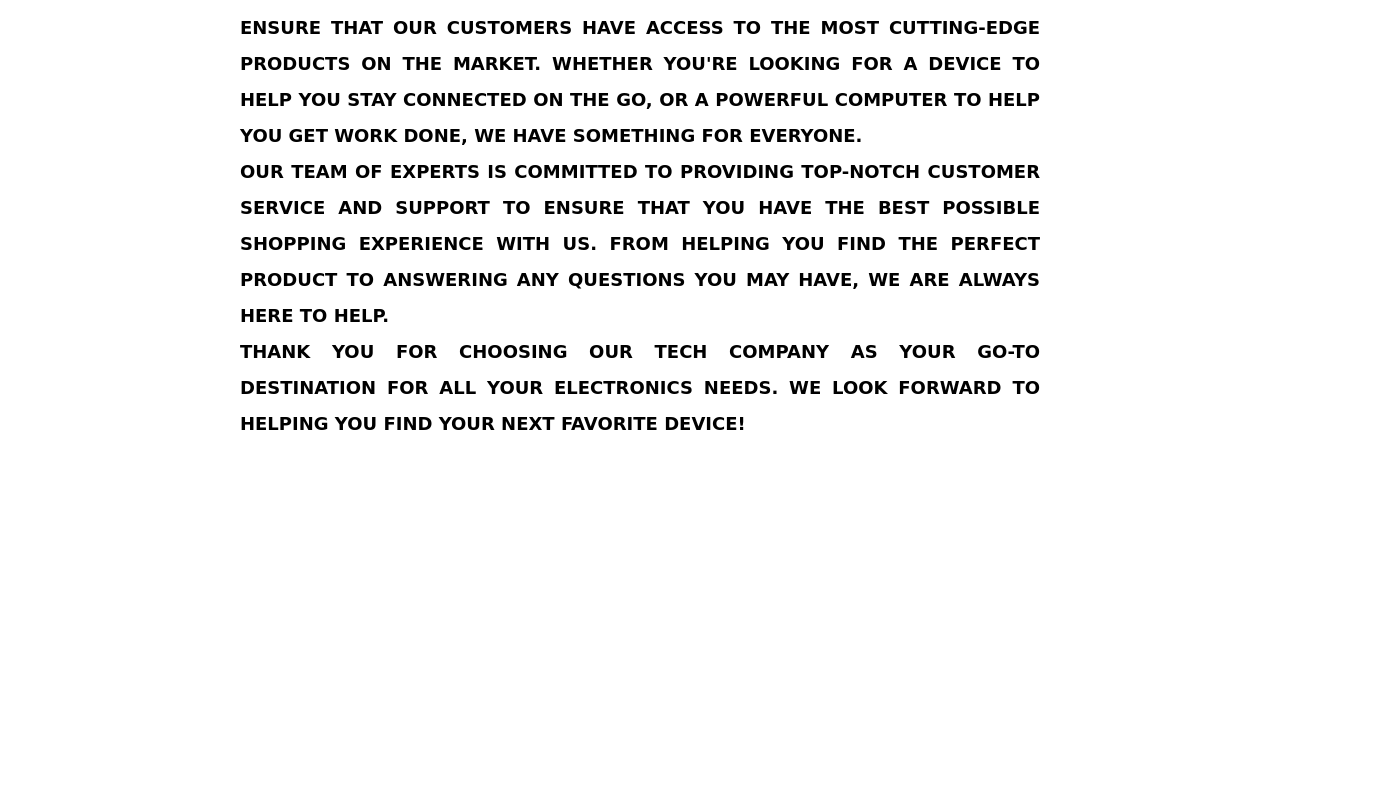
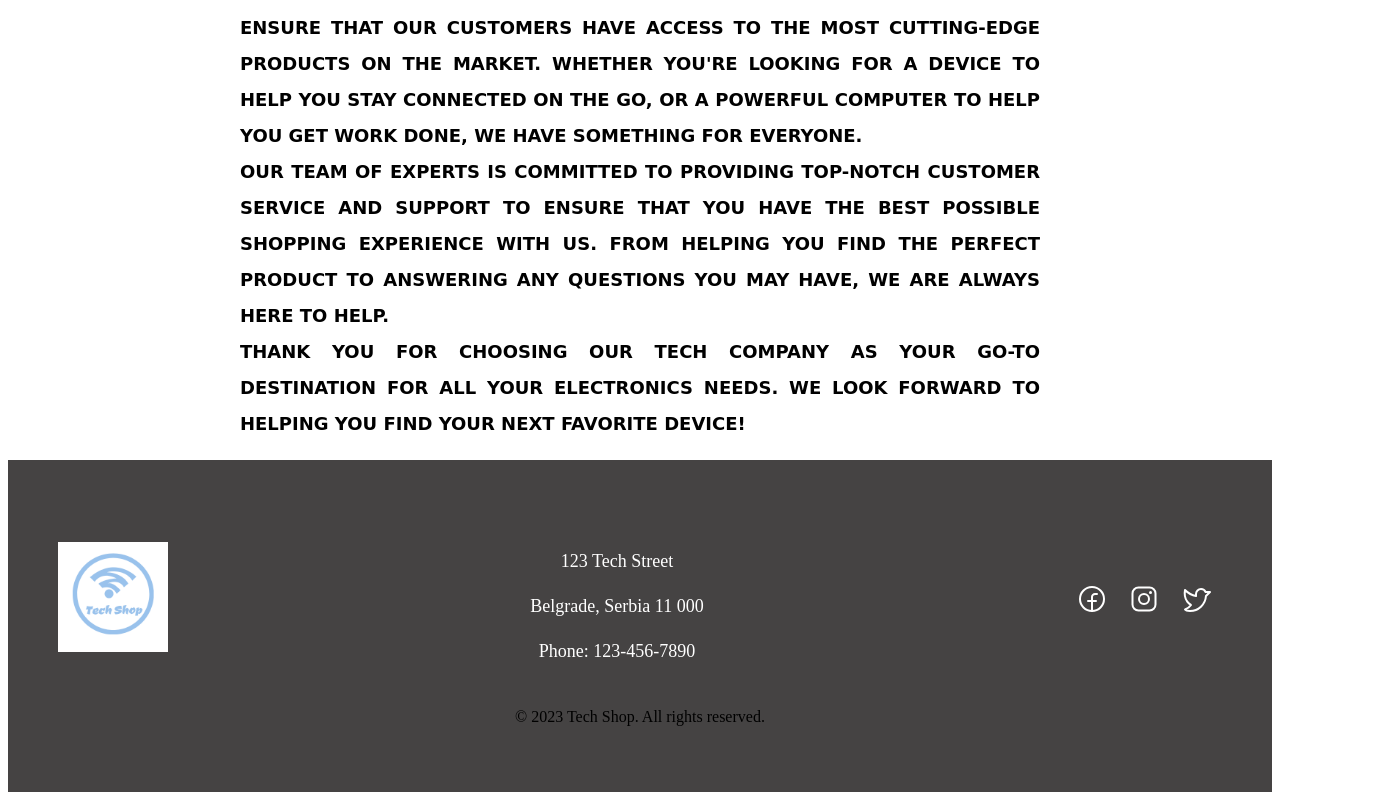
Before and after one commit to boksii17/react, a React (Create React App) app: page /about in a window 1280 px wide. Shown: the part 429-1229 px from the top of the page, 1392 px wide, since content can reach past the window. Before the commit the page ends 889 px from the top, so only its background shows below. Built offline with nearby package versions, Linux system fonts and the light colour scheme.

Commit message:
dodat footer

```diff
--- a/src/App.js
+++ b/src/App.js
@@ -5,6 +5,7 @@ import { Shop } from './pages/shop/shop';
 import { Cart } from './pages/cart/cart';
 import { ShopContextProvider } from './context/shop-context';
 import { About } from './pages/about/about';
+import { Footer } from './components/footer';
 
 
 function App() {
@@ -18,8 +19,10 @@ function App() {
             <Route path="/cart" element = {<Cart />} />
             <Route path ="about" element= {<About />} />
          </Routes>
+          <Footer> Footer </Footer>
         </Router>
-      </ShopContextProvider>
+        </ShopContextProvider>
+
     </div>
 
   );
--- /dev/null
+++ b/src/components/footer.jsx
@@ -0,0 +1,38 @@
+import React from 'react'
+import "../css/footer.css"
+import logo from "../pictures/logo.png";
+import { Link } from 'react-router-dom';
+import { FacebookLogo } from 'phosphor-react';
+import { InstagramLogo } from 'phosphor-react';
+import { TwitterLogo } from 'phosphor-react';
+
+
+export const Footer = () => {
+  return (
+    <footer className="footer">
+    <div className="footer__container">
+      <div className="footer__logo">
+        <img src={logo} alt="Tech Shop" />
+      </div>
+      <div className="footer__info">
+        <p>123 Tech Street</p>
+        <p>Belgrade, Serbia 11 000</p>
+        <p>Phone: 123-456-7890</p>
+      </div>
+      <div className="footer__social">
+
+      <Link to="https://www.facebook.com/">
+          <FacebookLogo size={32} />
+        </Link>
+        <Link to="https://www.instagram.com/">
+          <InstagramLogo size={32} />
+        </Link>
+        <Link to="https://twitter.com/login">
+          <TwitterLogo size={32} />
+        </Link>
+</div>
+    </div>
+    <p className="footer__copy">&copy; 2023 Tech Shop. All rights reserved.</p>
+  </footer>
+  )
+}
--- a/src/components/navbar.jsx
+++ b/src/components/navbar.jsx
@@ -1,4 +1,4 @@
-import React, {useState} from 'react'
+import React  from 'react'
 import { Link } from 'react-router-dom';
 import { ShoppingCart } from 'phosphor-react';
 import "../css/navbar.css"
@@ -8,7 +8,7 @@ import logo from "../pictures/logo.png";
 export const Navbar = () => {
   return (
     <div className="navbar">
-    <img src={logo} alt="Tech Shop" style={{width: '20%', height: 150}} />
+    <img src={logo} alt="Tech Shop" style={{width: '15%', height: 120}} />
         <div className="links">
             <Link to = "about">About Us</Link>
             <Link to = "/">Shop</Link>
--- /dev/null
+++ b/src/css/footer.css
@@ -0,0 +1,68 @@
+.footer {
+    background-color: #454343;
+    padding: 50px;
+    text-align: center;
+    position: sticky;
+    bottom: 20;
+    left: 0;
+    right: 0;
+  }
+
+
+
+  .footer__container {
+    max-width: 1500px;
+    margin: 0 auto;
+    display: flex;
+    flex-wrap: wrap;
+    justify-content: space-between;
+    align-items: center;
+  }
+
+  .footer__logo img {
+    max-height: 110px;
+  }
+
+
+  .footer__info {
+    margin-bottom: 5px;
+    text-align: center;
+    margin-top: 20px;
+    color: #ffffff;
+    font-size: 18px;
+    line-height: 1.5;
+  }
+
+  .footer__info a {
+    color: #333;
+    text-decoration: none;
+    font-weight: bold;
+  }
+
+  .footer__social {
+    display: flex;
+    align-items: center;
+    justify-content: center;
+  }
+
+  .footer__social a {
+    display: flex;
+    align-items: center;
+    justify-content: center;
+    margin: 0 10px;
+    color: #ffffff;
+    text-decoration: none;
+  }
+
+  .footer__social a:hover {
+    color: #ffffff;
+  }
+
+  .footer__social a:visited {
+    color: #cd6565;
+  }
+
+
+  .footer__copy {
+    margin-top: 20px;
+  }
--- a/src/css/navbar.css
+++ b/src/css/navbar.css
@@ -5,7 +5,7 @@
     display: flex;
     align-items: center;
     justify-content: space-between;
-    padding: 0 20px;
+    padding: 0 60px;
 
   }
 
@@ -32,8 +32,6 @@
   }
 
 
-
-
   .links {
     margin-right: 50px;
     display: flex;
@@ -45,7 +43,7 @@
   .links a {
     text-decoration: none;
     color: rgb(255, 255, 255);
-    margin-left: 50px;
-    font-size: 30px;
+    margin-left: 40px;
+    font-size: 20px;
 
   }
```
